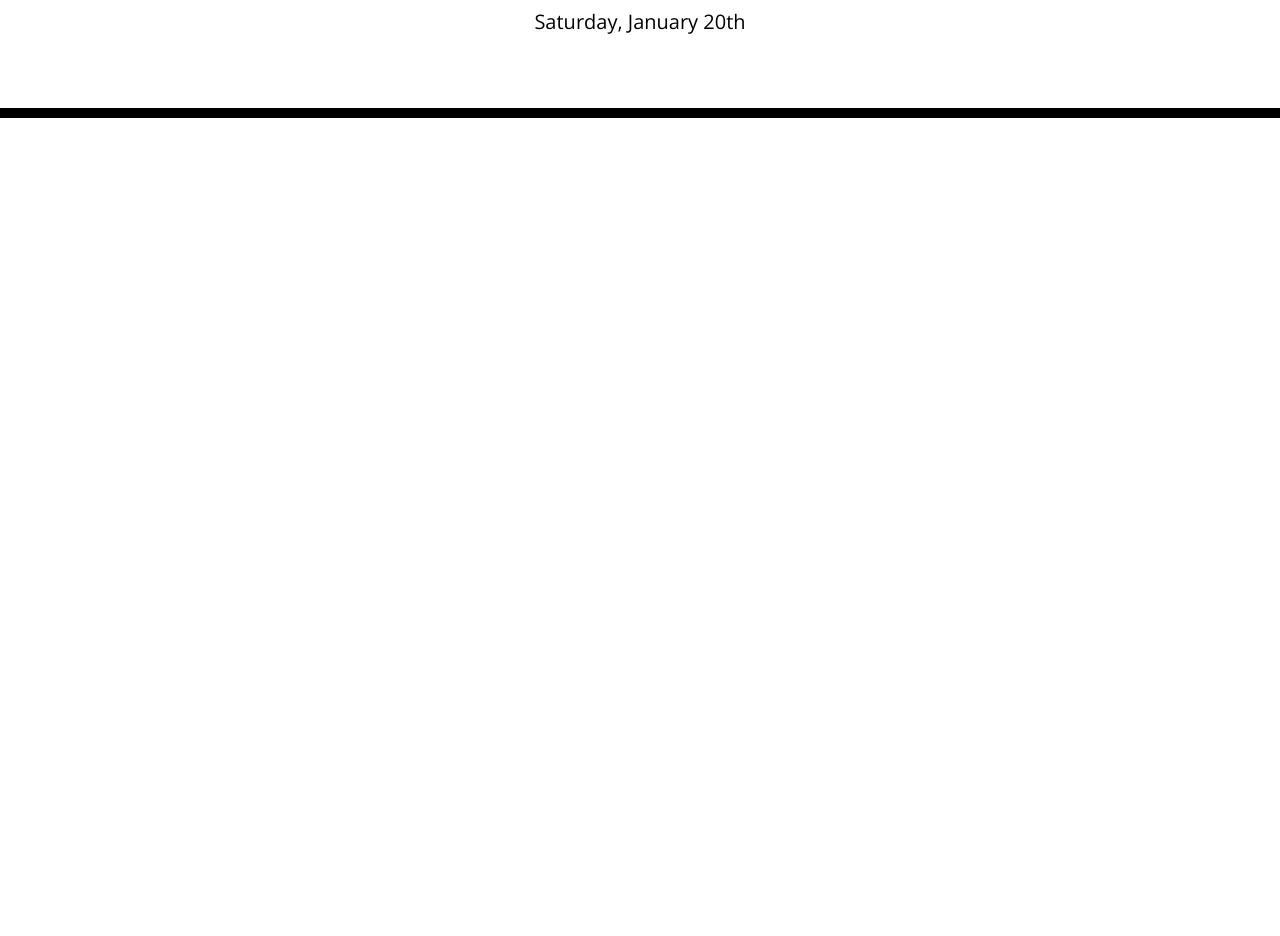
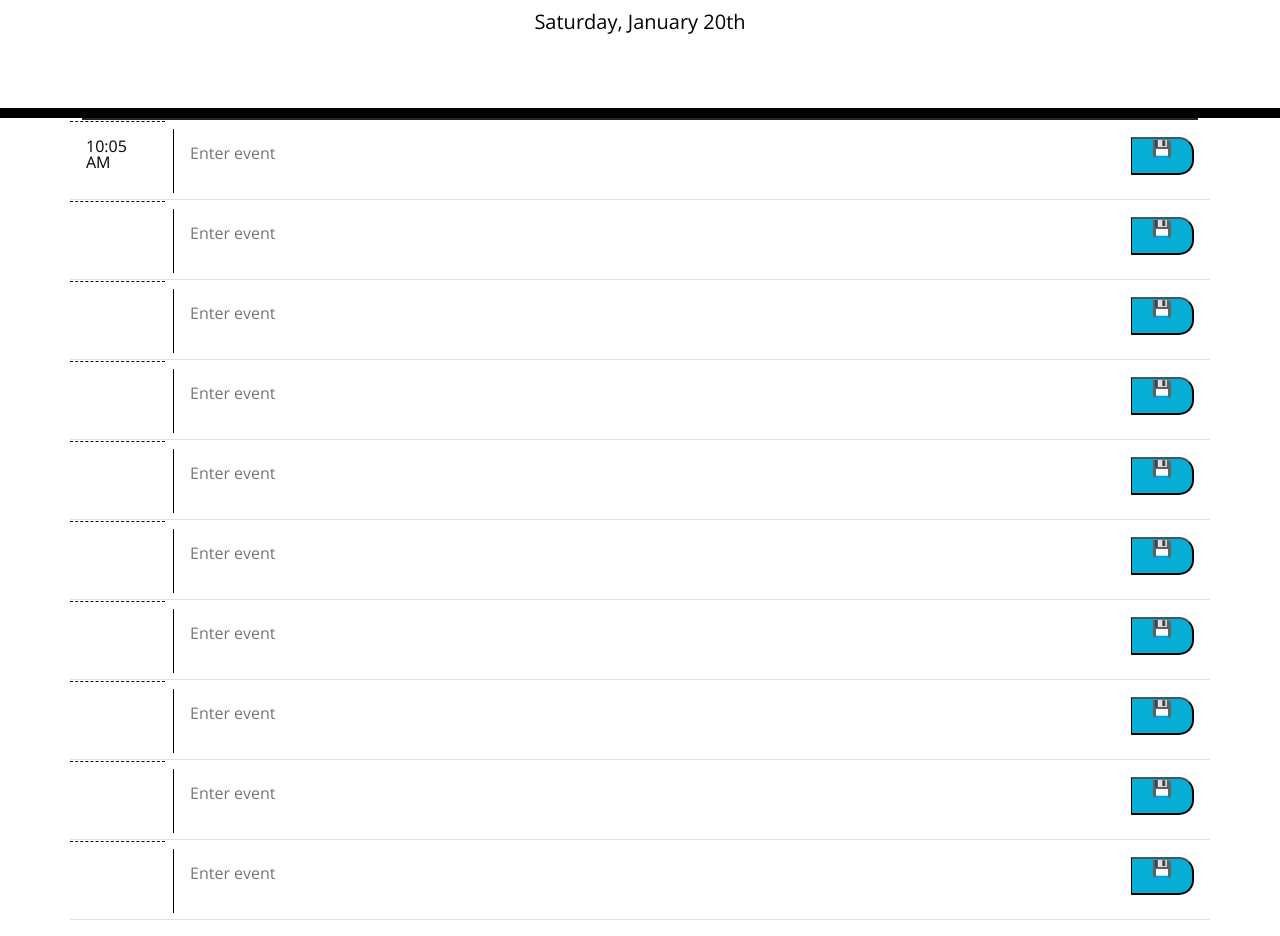
Before and after one commit to anadomuta/challenge-daily-planner, a plain HTML site: page index.html in a window 1280 px wide. Shown: the part 169-1105 px from the top of the page. Before the commit the page ends 800 px from the top, so only its background shows below. Drawn offline with nearby package versions, Linux system fonts and the light colour scheme.

Commit message:
added timeblocks using Bootstrap

```diff
--- a/assets/css/style.css
+++ b/assets/css/style.css
@@ -35,6 +35,8 @@ header {
   white-space: pre-wrap;
   height: 80px;
   border-top: 1px solid white;
+  display: flex !important;
+  flex-wrap: nowrap !important;
 }
 
 .hour {
--- a/assets/js/script.js
+++ b/assets/js/script.js
@@ -1,3 +1,7 @@
-var currentDay = $("#currentDay");
+$(document).ready(function () {
+  var currentDay = $("#currentDay");
+  var currentTime = $("#currentTime");
 
-$("#currentDay").text(dayjs().format("dddd, MMMM Do"));
+  currentDay.text(dayjs().format("dddd, MMMM Do"));
+  currentTime.text(dayjs().format("hh:mm A"));
+});
--- a/index.html
+++ b/index.html
@@ -22,6 +22,70 @@
   </header>
   <div class="container">
     <!-- Timeblocks go here -->
+    <table class="table align-middle">
+      <tbody class="table-group-divider">
+        <tr class="row">
+          <td class="col-sm-1 p-3 hour p-3"><span id="currentTime"></span></td>
+          <td class="col-sm-10"><textarea placeholder="Enter event" class="description p-3"></textarea></td>
+          <td class="col-sm-1 p-3"><button class="saveBtn">💾
+            </button></td>
+        </tr>
+        <tr class="row">
+          <td class="col-sm-1 hour p-3"><span id="currentTime"></span></td>
+          <td class="col-sm-10"><textarea placeholder="Enter event" class="description p-3"></textarea></td>
+          <td class="col-sm-1 p-3"><button class="saveBtn">💾
+            </button></td>
+        </tr>
+        <tr class="row">
+          <td class="col-sm-1 hour p-3"><span id="currentTime"></span></td>
+          <td class="col-sm-10"><textarea placeholder="Enter event" class="description p-3"></textarea></td>
+          <td class="col-sm-1 p-3"><button class="saveBtn">💾
+            </button></td>
+        </tr>
+        <tr class="row">
+          <td class="col-sm-1 hour p-3"><span id="currentTime"></span></td>
+          <td class="col-sm-10"><textarea placeholder="Enter event" class="description p-3"></textarea></td>
+          <td class="col-sm-1 p-3"><button class="saveBtn">💾
+            </button></td>
+        </tr>
+        <tr class="row">
+          <td class="col-sm-1 hour p-3"><span id="currentTime"></span></td>
+          <td class="col-sm-10"><textarea placeholder="Enter event" class="description p-3"></textarea></td>
+          <td class="col-sm-1 p-3"><button class="saveBtn">💾
+            </button></td>
+        </tr>
+        <tr class="row">
+          <td class="col-sm-1 hour p-3"><span id="currentTime"></span></td>
+          <td class="col-sm-10"><textarea placeholder="Enter event" class="description p-3"></textarea></td>
+          <td class="col-sm-1 p-3"><button class="saveBtn">💾
+            </button></td>
+        </tr>
+        <tr class="row">
+          <td class="col-sm-1 hour p-3"><span id="currentTime"></span></td>
+          <td class="col-sm-10"><textarea placeholder="Enter event" class="description p-3"></textarea></td>
+          <td class="col-sm-1 p-3"><button class="saveBtn">💾
+            </button></td>
+        </tr>
+        <tr class="row">
+          <td class="col-sm-1 hour p-3"><span id="currentTime"></span></td>
+          <td class="col-sm-10"><textarea placeholder="Enter event" class="description p-3"></textarea></td>
+          <td class="col-sm-1 p-3"><button class="saveBtn">💾
+            </button></td>
+        </tr>
+        <tr class="row">
+          <td class="col-sm-1 hour p-3"><span id="currentTime"></span></td>
+          <td class="col-sm-10"><textarea placeholder="Enter event" class="description p-3"></textarea></td>
+          <td class="col-sm-1 p-3"><button class="saveBtn">💾
+            </button></td>
+        </tr>
+        <tr class="row">
+          <td class="col-sm-1 hour p-3"><span id="currentTime"></span></td>
+          <td class="col-sm-10"><textarea placeholder="Enter event" class="description p-3"></textarea></td>
+          <td class="col-sm-1 p-3"><button class="saveBtn">💾
+            </button></td>
+        </tr>
+      </tbody>
+    </table>
   </div>
 
   <script src="https://code.jquery.com/jquery-3.7.1.min.js"
@@ -31,7 +95,6 @@
   <script>
 
     dayjs.extend(window.dayjs_plugin_advancedFormat);
-    console.log(dayjs().format('MMMM Do YYYY, h:mm:ss a'));
   </script>
   <script type="text/javascript" src="./assets/js/script.js"></script>
 </body>
```
